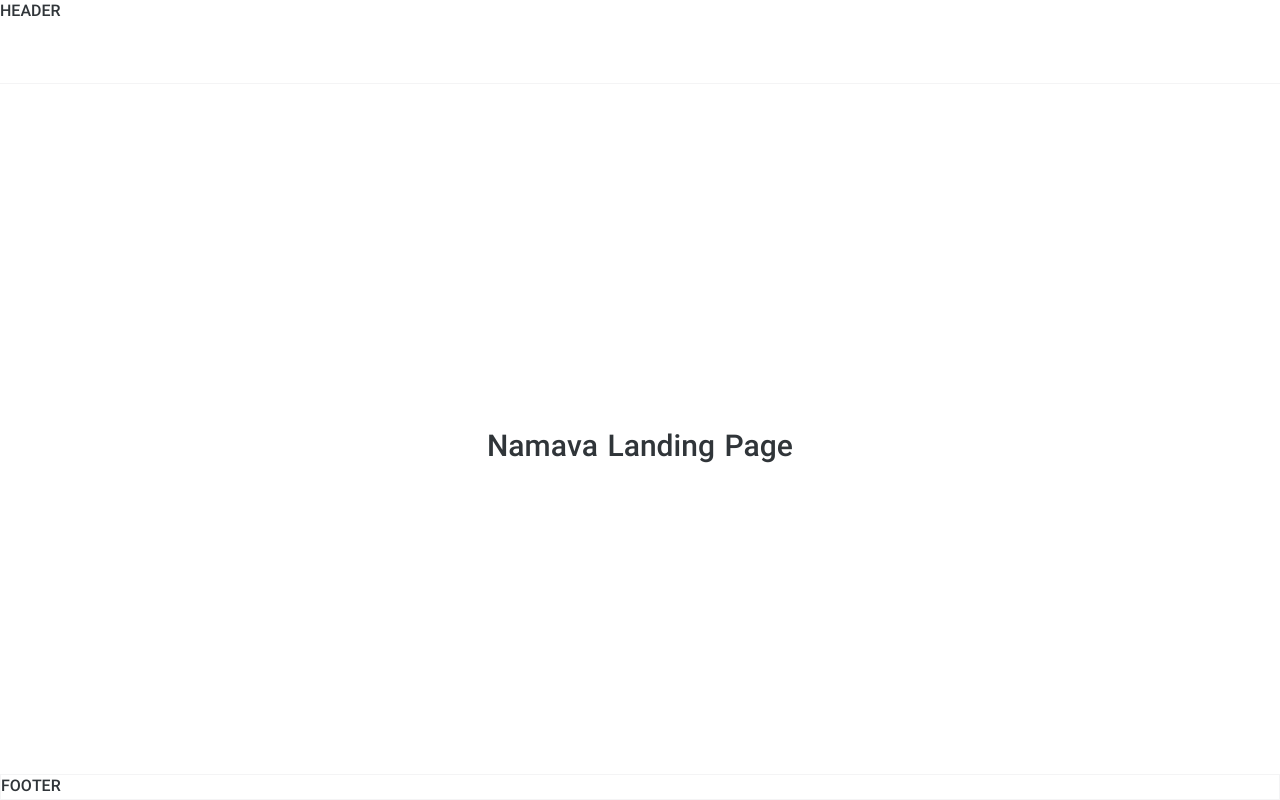
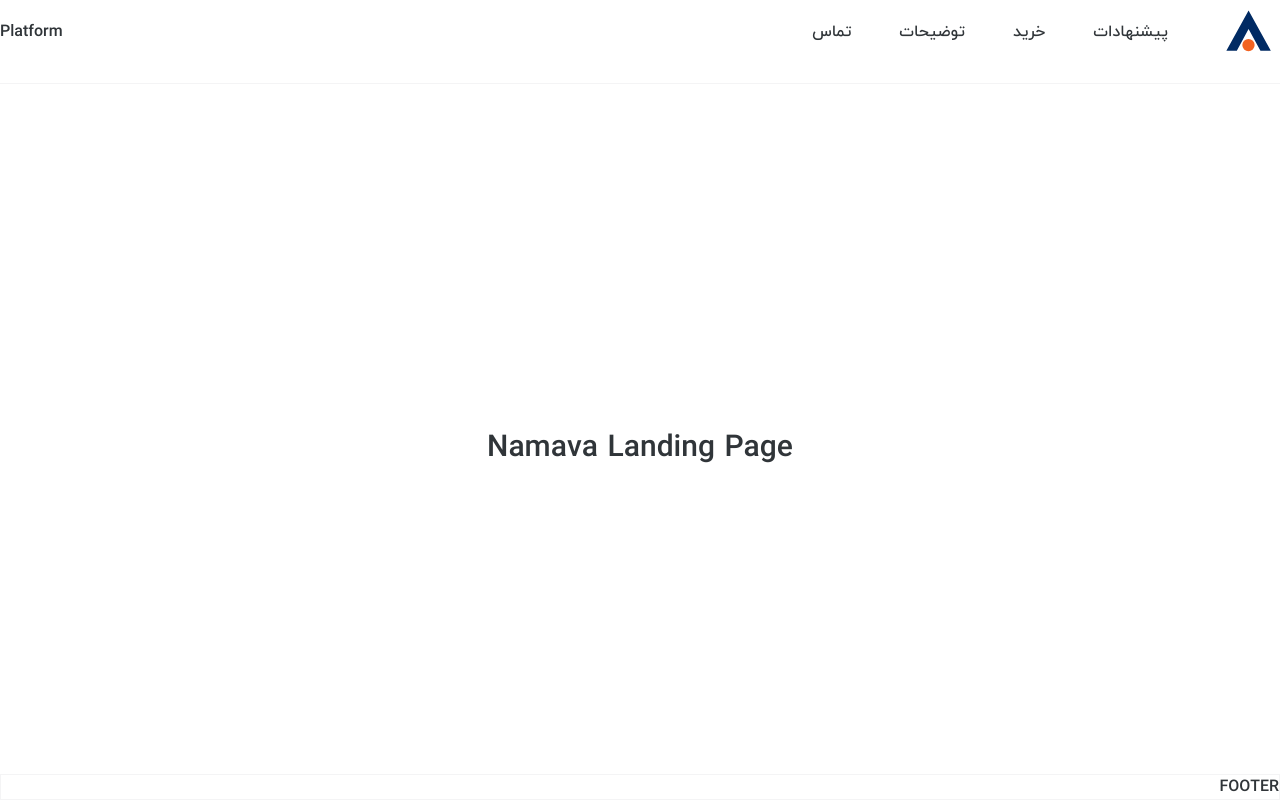
Before and after one commit to Alirezawmoradi/Namava-Task, a React (Vite) app: page / in a window 1280 px wide. Built offline with nearby package versions, Linux system fonts and the light colour scheme.

Commit message:
header component created

```diff
--- a/src/components/header/header.jsx
+++ b/src/components/header/header.jsx
@@ -1,7 +1,14 @@
+import logo from '/public/images/Logo shatel.svg';
+import {TopNavigation} from "./top-navigation.jsx";
+
 export const Header = () => {
-    return(
+    return (
         <header className='border-b border-base-content border-opacity-5'>
-            HEADER
+            <div className='container flex items-center justify-between'>
+                <img src={logo} height={64} width={64} alt='شاتل'/>
+                <TopNavigation/>
+                <span className='mr-auto'>Platform</span>
+            </div>
         </header>
     )
 }
--- /dev/null
+++ b/src/components/header/top-navigation.jsx
@@ -0,0 +1,30 @@
+const menuItems = [
+    {
+        title: 'پیشنهادات',
+        href: '/Comments'
+    }, {
+        title: 'خرید',
+        href: '/Shop'
+    }, {
+        title: 'توضیحات',
+        href: '/Information'
+    }, {
+        title: 'تماس',
+        href: '/Contact'
+    },
+]
+export const TopNavigation = () => {
+    return (
+        <ul className='flex gap-x-12 mr-12'>
+            {
+                menuItems.map((item) => {
+                    return <li key={`navigation-${item.href}`}>
+                        <a href={item.href} className='hover:text-primary transition-colors pb-2'>
+                            {item.title}
+                        </a>
+                    </li>
+                })
+            }
+        </ul>
+    )
+}
--- a/src/layouts/main-layout.jsx
+++ b/src/layouts/main-layout.jsx
@@ -4,7 +4,7 @@
 
 export const MainLayout = () => {
     return (
-        <div className='min-h-screen grid grid-rows-[84px_1fr_auto] text-base-content'>
+        <div className='min-h-screen grid grid-rows-[84px_1fr_auto] text-base-content' dir='rtl'>
             <Header/>
             <div className='flex-1 flex justify-center items-center'>
                 <LandingPage/>
--- a/tailwind.config.js
+++ b/tailwind.config.js
@@ -8,10 +8,14 @@
         colors: {
             "orange": '#F36339',
             "base-content": '#303539',
+            primary: "#2a68ff",
+        },
+        container: {
+            center: true
         },
         extend: {
             backgroundImage: {
-                'landing-background': "url('/src/public/images/background-feedback-home-1 1.svg')"
+                'landing-background': "url('/images/background-feedback-home-1 1.svg')"
             }
         },
     },
```
Also changed, not shown: public/images/Logo shatel.svg (added).
